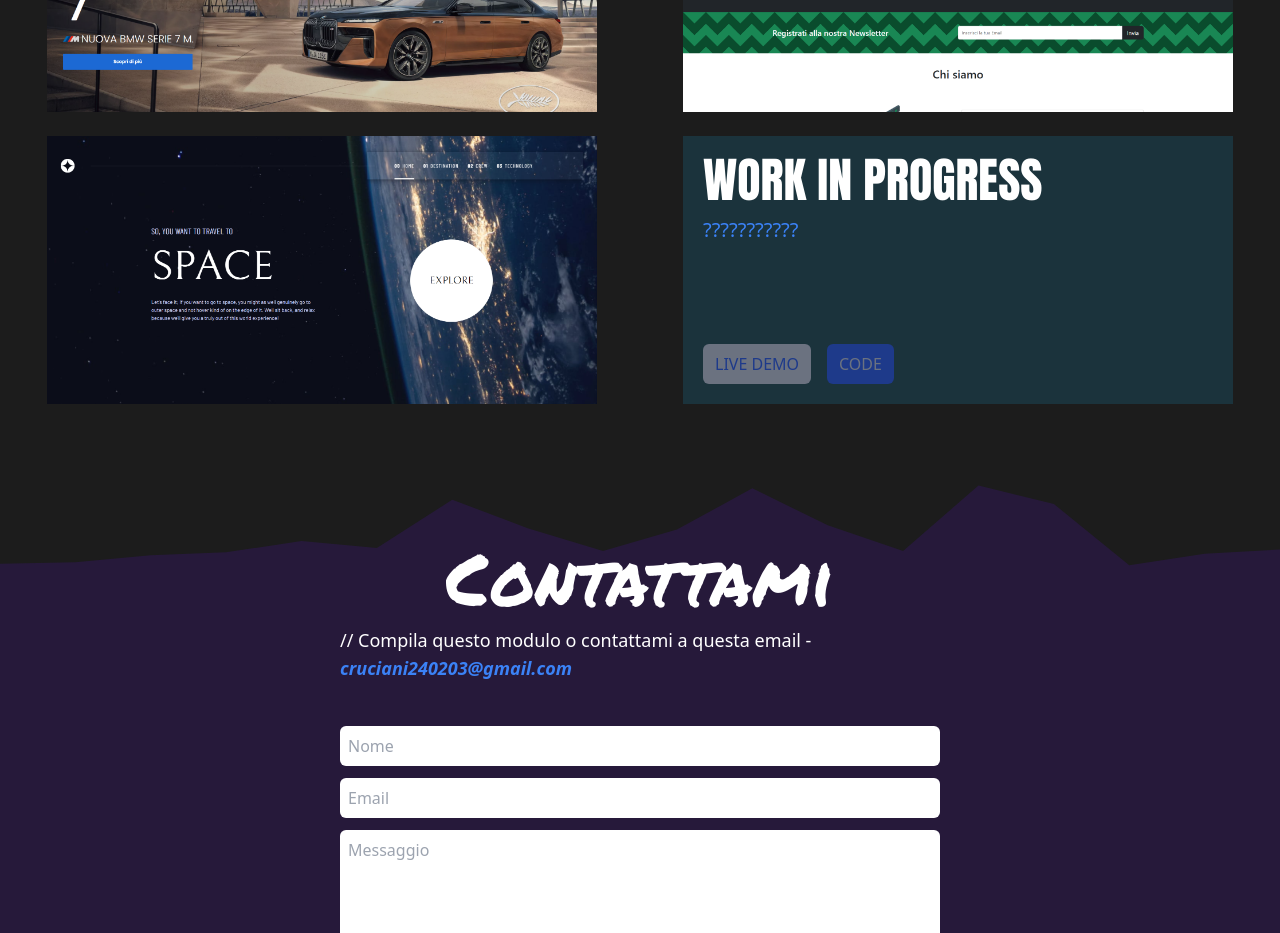
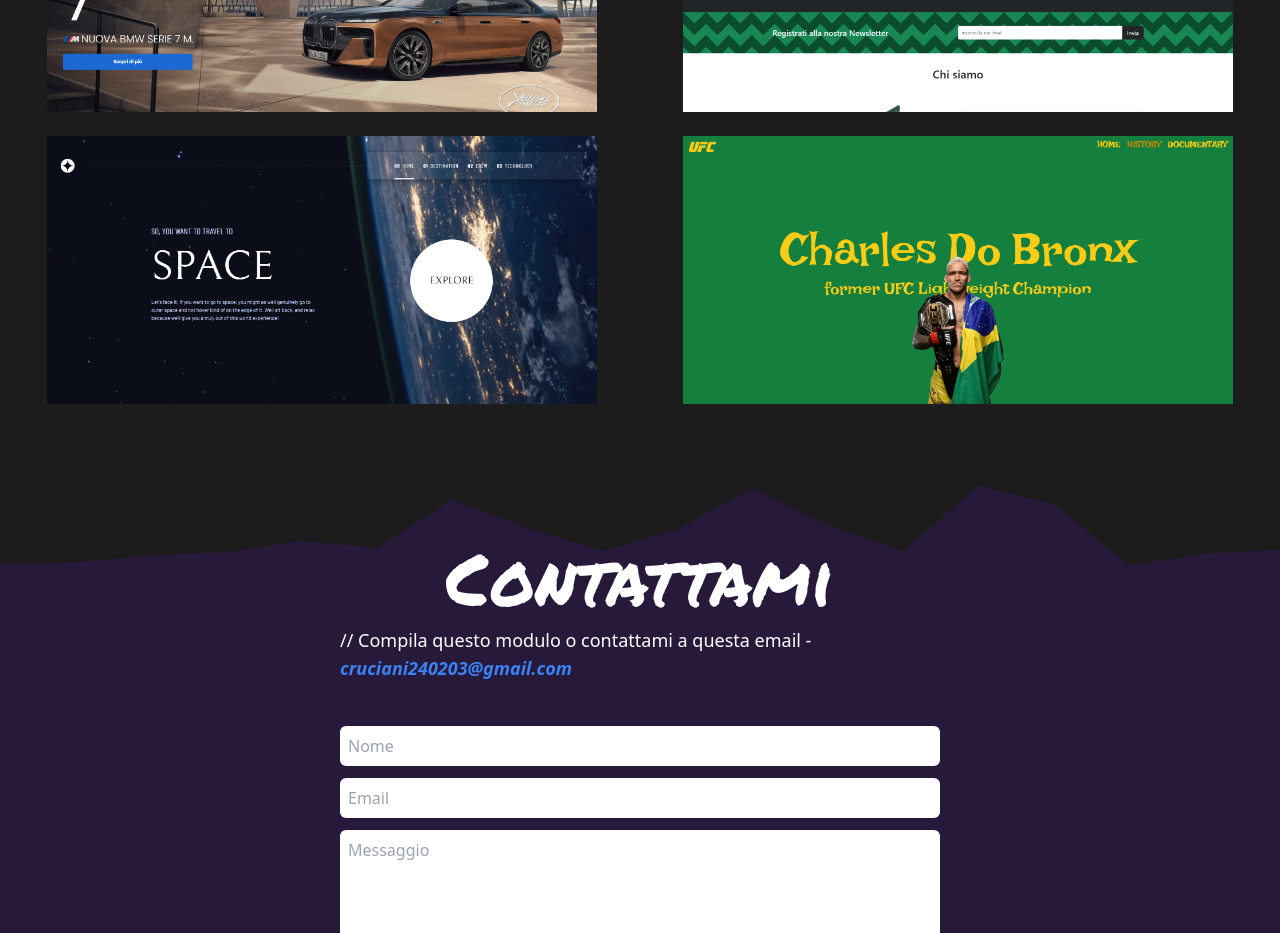
Before and after one commit to DavideCruciani/Portfolio, a React (Vite) app in the folder portfolio/: page / in a window 1280 px wide. Shown: the part 2040-2973 px from the top of the page. Built offline with nearby package versions, Linux system fonts and the light colour scheme.

Commit message:
Added new project
Added new charles oliveira tribute project

```diff
--- a/portfolio/src/App.jsx
+++ b/portfolio/src/App.jsx
@@ -11,6 +11,7 @@
 import screenBMW from './assets/projects/Homepage-BMW.png'
 import screenFoodiebox from './assets/projects/Foodiebox.png'
 import screenSpaceTourism from './assets/projects/Space-tourism.png'
+import screenCharles from './assets/projects/Charles-Webpage.png'
 import arrow from './assets/up-arrow.svg'
 
 
@@ -20,7 +21,7 @@
     <Navbar logo={logo}/>
     <Hero />
     <Skills illustrazione={illustrazione}/>
-    <Progetti project1={screenBMW} project2={screenFoodiebox} project3={screenSpaceTourism} />
+    <Progetti project1={screenBMW} project2={screenFoodiebox} project3={screenSpaceTourism} project4={screenCharles}/>
     <Contattami />
     <Footer arrow={arrow}/>
     </>
--- a/portfolio/src/components/Progetti.jsx
+++ b/portfolio/src/components/Progetti.jsx
@@ -2,7 +2,7 @@
 import { useInView } from 'react-intersection-observer';
 import './Progetti.css'
 
-const Progetti = ({project1, project2, project3}) => {
+const Progetti = ({project1, project2, project3, project4}) => {
   const { ref: myRef, inView: myElementIsVisible } = useInView();
   return (
     <section className='projects-section bg-no-repeat bg-cover min-h-screen w-full' id='progetti'>
@@ -15,7 +15,7 @@
               <div className='absolute w-full h-full bg-[hsl(196,38%,17%)]/[.75] group-hover:opacity-100 opacity-0'>
                 <div className='flex flex-col justify-between h-full w-full p-5'>
                   <div>
-                    <h2 className='text-white text-4xl lg:text-5xl font-Anton'>BMW CLONE</h2>
+                    <h2 className='text-white text-2xl md:text-4xl lg:text-5xl font-Anton'>BMW CLONE</h2>
                     <div className='flex gap-4 py-3'>
                       <i className="devicon-react-original colored text-3xl"></i>
                       <i className="devicon-tailwindcss-plain colored text-3xl"></i>
@@ -38,7 +38,7 @@
               <div className='absolute w-full h-full bg-[hsl(196,38%,17%)]/[.75] group-hover:opacity-100 opacity-0'>
                 <div className='flex flex-col justify-between h-full w-full p-5'>
                   <div>
-                    <h2 className='text-white text-4xl lg:text-5xl font-Anton'>FOODIEBOX</h2>
+                    <h2 className='text-white text-2xl md:text-4xl lg:text-5xl font-Anton'>FOODIEBOX</h2>
                     <div className='flex gap-4 py-3'>
                       <i className="devicon-react-original colored text-3xl"></i>
                       <i className="devicon-bootstrap-plain colored text-3xl"></i>
@@ -61,7 +61,7 @@
               <div className='absolute w-full h-full bg-[hsl(196,38%,17%)]/[.75] group-hover:opacity-100 opacity-0'>
                 <div className='flex flex-col justify-between h-full w-full p-5'>
                   <div>
-                    <h2 className='text-white text-4xl lg:text-5xl font-Anton'>SPACE TOURISM</h2>
+                    <h2 className='text-white text-2xl md:text-4xl lg:text-5xl font-Anton'>SPACE TOURISM</h2>
                     <div className='flex gap-4 py-3'>
                       <i className="devicon-react-original colored text-3xl"></i>
                       <i className="devicon-tailwindcss-plain colored text-3xl"></i>
@@ -80,22 +80,27 @@
               <img src={project3} alt="Space Tourism website" />
             </div>
             {/* FOURTH PROJECT */}
-            <div className='max-w-[550px] mx-auto relative'>
-              <div className='absolute w-full h-full bg-[#1b333c]'>
+            <div className='max-w-[550px] mx-auto relative group'>
+              <div className='absolute w-full h-full bg-[hsl(196,38%,17%)]/[.75] group-hover:opacity-100 opacity-0'>
                 <div className='flex flex-col justify-between h-full w-full p-5'>
                   <div>
-                    <h2 className='text-white text-4xl lg:text-5xl font-Anton'>WORK IN PROGRESS</h2>
+                    <h2 className='text-white text-2xl md:text-4xl lg:text-5xl font-Anton'>CHARLES DO BRONX TRIBUTE</h2>
                     <div className='flex gap-4 py-3'>
-                      <p className='text-[#3B82F6] text-xl'>???????????</p>
+                      <i className="devicon-typescript-original colored text-3xl"></i>
+                      <i className="devicon-tailwindcss-plain colored text-3xl"></i>
                     </div>
                   </div>
                   <div className='flex'>
-                      <button disabled className='bg-gray-500 text-blue-900 py-2 px-3 rounded-md mr-4'>LIVE DEMO</button>
-                      <button disabled className='bg-blue-900 text-gray-500 py-2 px-3 rounded-md'>CODE</button>
+                    <a href='https://charles-do-bronx.netlify.app/' target='_blank'>
+                      <button className='bg-white text-blue-500 hover:bg-gray-300 py-2 px-3 rounded-md mr-4'>LIVE DEMO</button>
+                    </a>
+                    <a href='https://github.com/DavideCruciani/CharelsDoBronx' target='_blank'>
+                      <button className='bg-blue-500 text-white hover:bg-blue-600 py-2 px-3 rounded-md'>CODE</button>
+                    </a>
                   </div>
                 </div>
               </div>
-              <img src={project1} alt="Progetto in arrivo" />
+              <img src={project4} alt="Charles Do Bronx pagina tributo" />
             </div>
           </div>
         </div>
```
Also changed, not shown: portfolio/src/assets/projects/Charles-Webpage.png (added).
